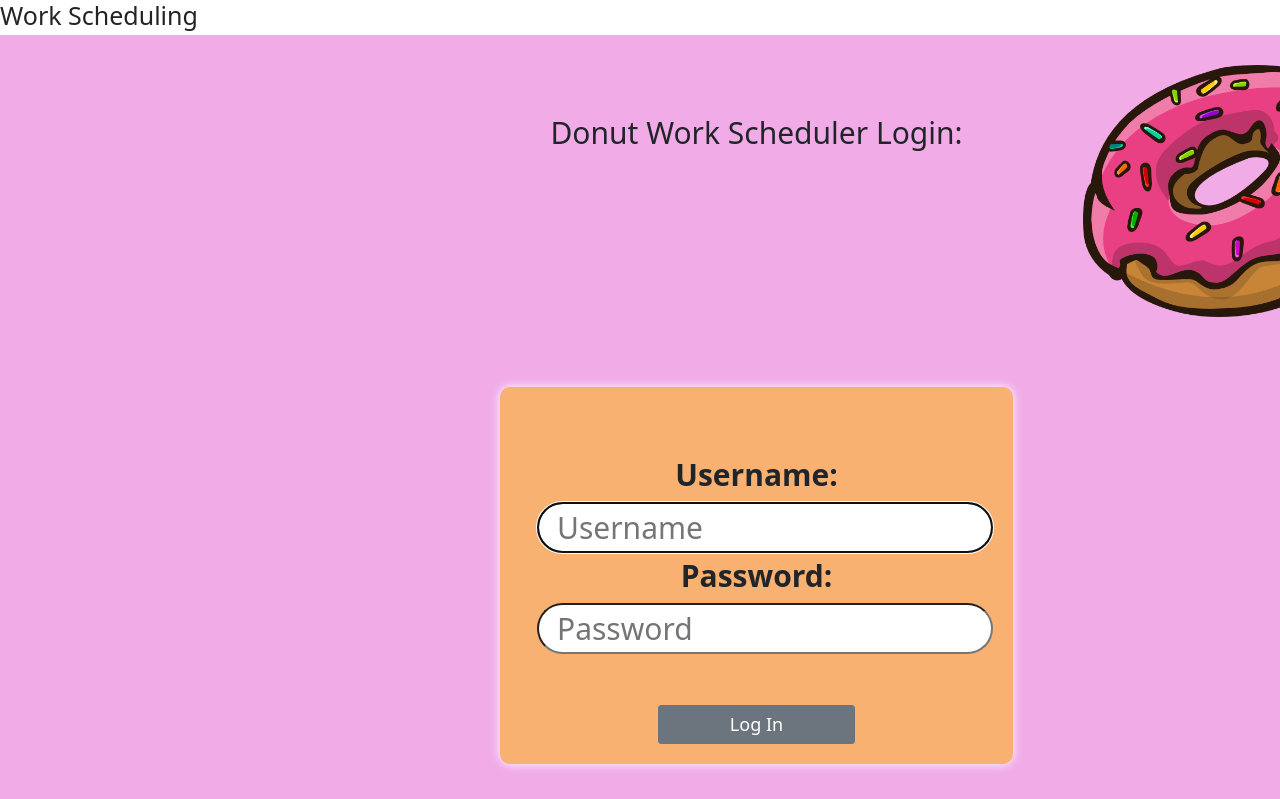
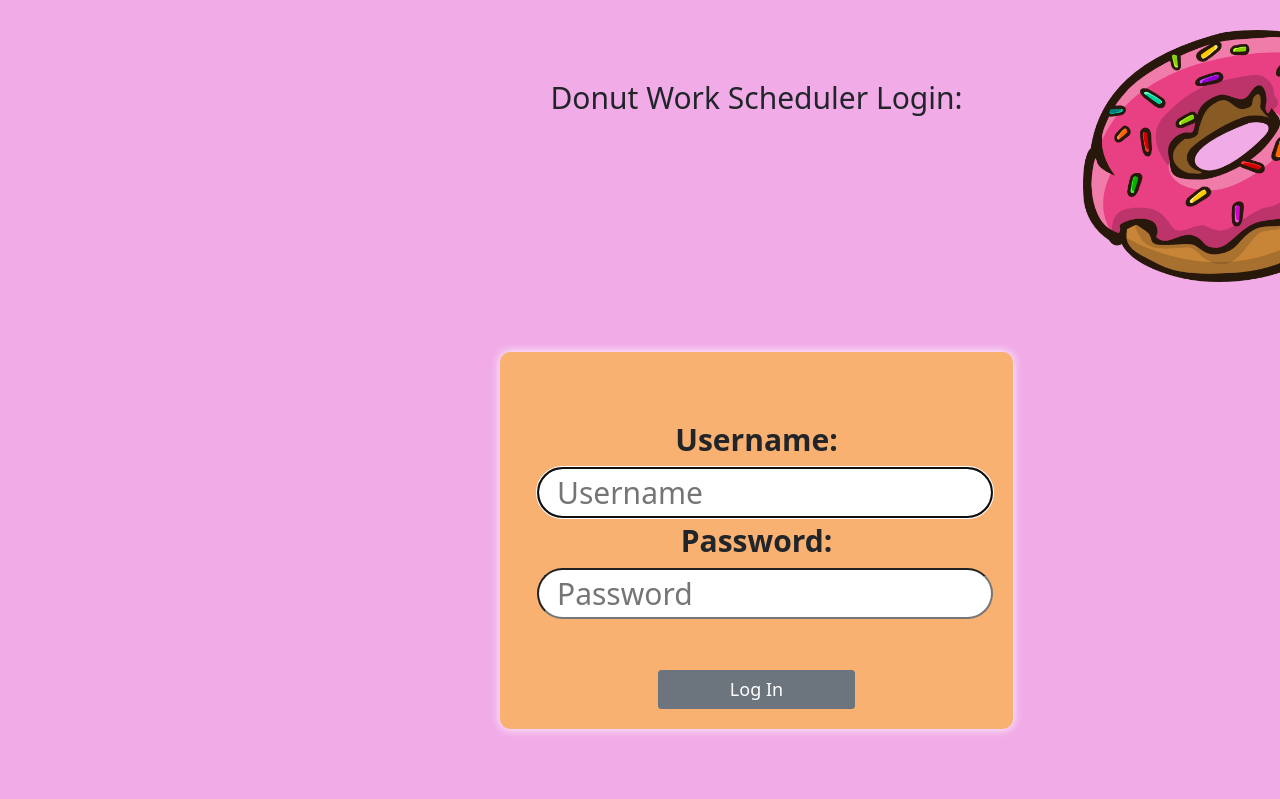
Before and after one commit to jadaforde/WorkSchedulerFrontend, an Angular app: page /dashboard in a window 1280 px wide. Shown: the top 799 px of the page. Built offline with nearby package versions, Linux system fonts and the light colour scheme.

Commit message:
removed h1 of app title from app component html

```diff
--- a/src/app/app.component.html
+++ b/src/app/app.component.html
@@ -3,7 +3,6 @@
 
 
 
-<h1>Work Scheduling</h1>
 <app-logout *ngIf = "currentScreen != 'app-loginscreen'"></app-logout>
 <p *ngIf = "isUserManager()">You are logged in as a manager.</p>
 <app-loginscreen *ngIf = "currentScreen=='app-loginscreen'"></app-loginscreen>
```
